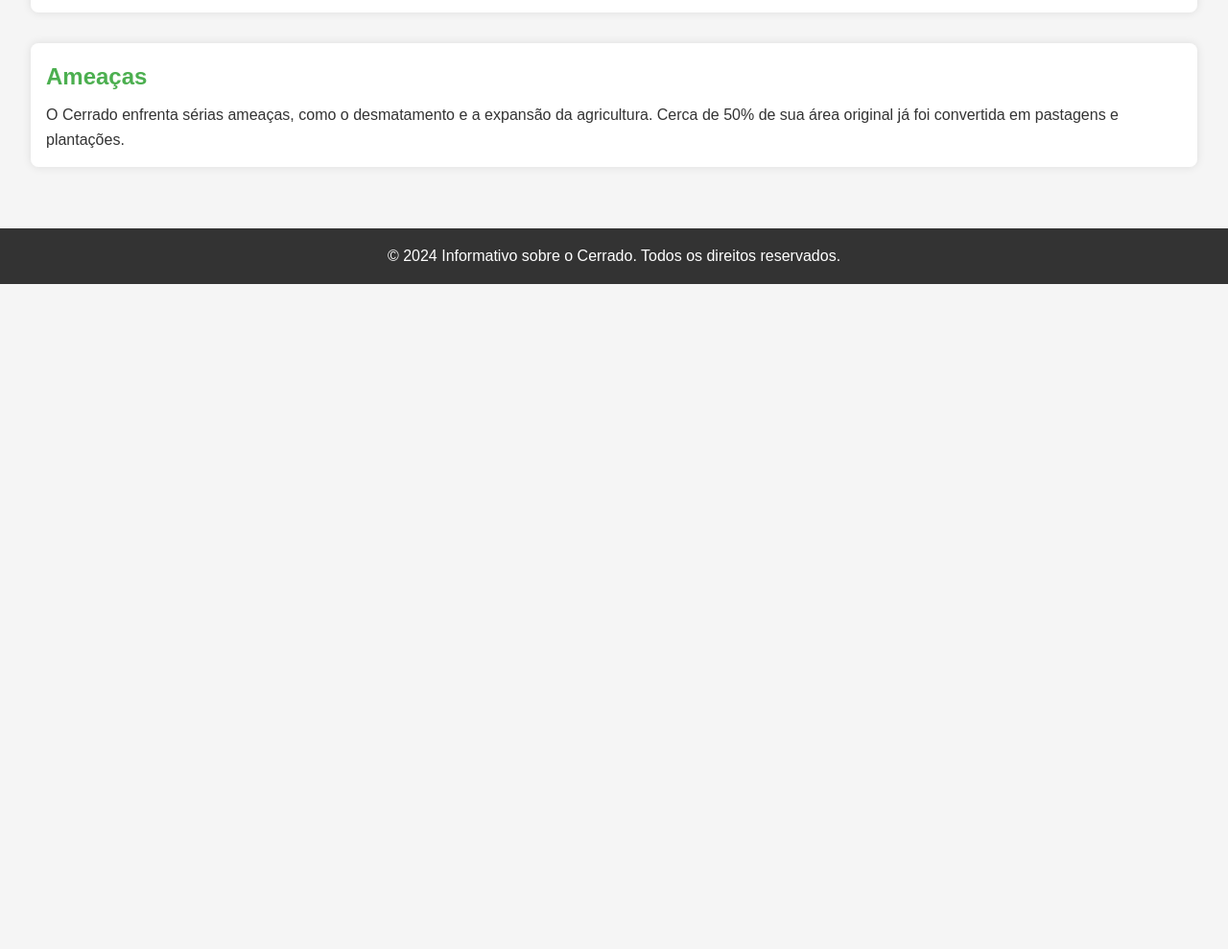
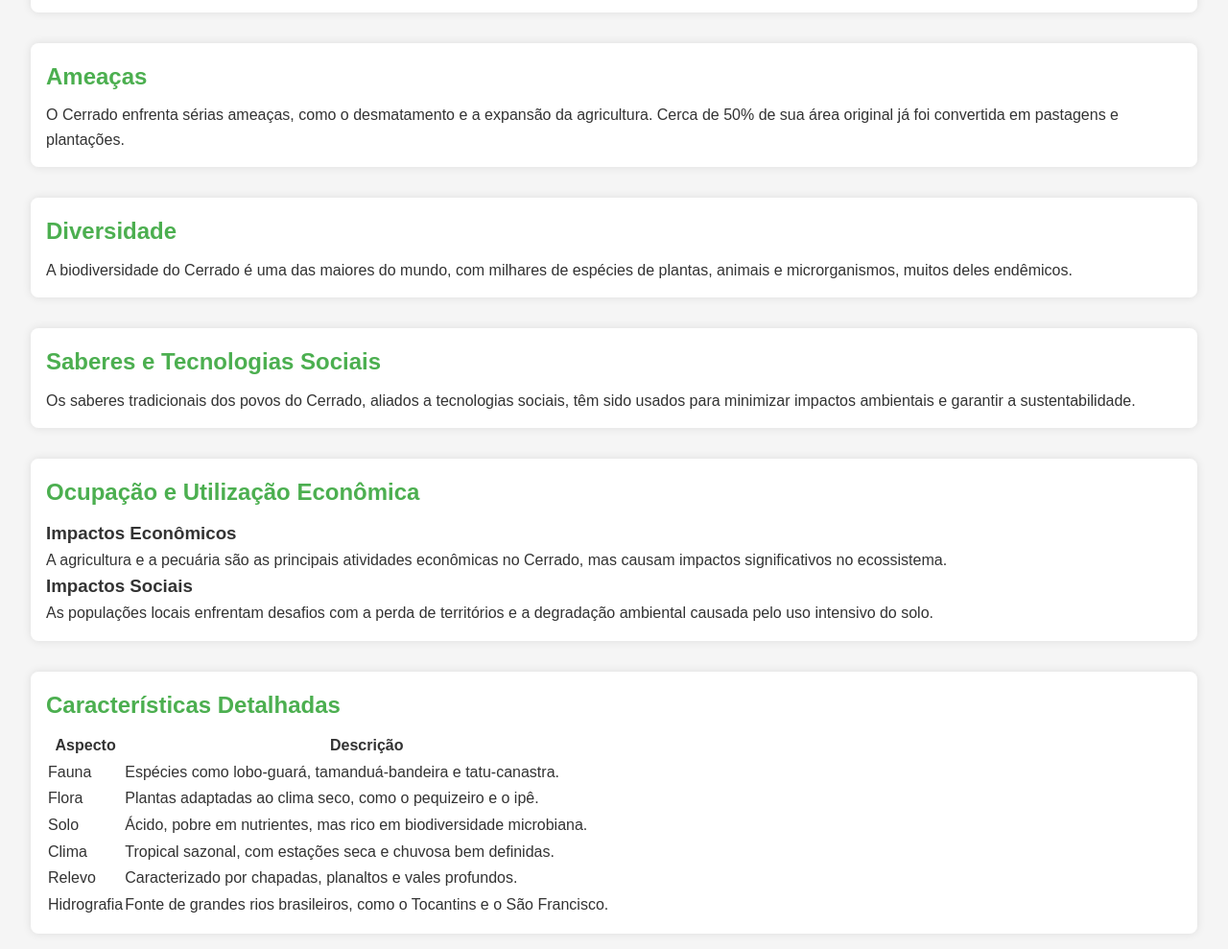
Before and after one commit to emanuelmsz/cerradohistoria, a plain HTML site: page index.html in a window 1280 px wide. Shown: the part 699-1688 px from the top of the page at 96% size. Before the commit the page ends 995 px from the top, so only its background shows below. Drawn offline with Linux system fonts and the light colour scheme.

Commit message:
adições do Pu

```diff
--- a/index.html
+++ b/index.html
@@ -16,6 +16,9 @@
         <li><a href="#fauna">Fauna</a></li>
         <li><a href="#flora">Flora</a></li>
         <li><a href="#ameacas">Ameaças</a></li>
+        <li><a href="#diversidade">Diversidade</a></li>
+        <li><a href="#saberes-tecnologias">Saberes e Tecnologias</a></li>
+        <li><a href="#ocupacao">Ocupação Econômica</a></li>
       </ul>
     </nav>
   </header>
@@ -45,10 +48,64 @@
       <h2>Ameaças</h2>
       <p>O Cerrado enfrenta sérias ameaças, como o desmatamento e a expansão da agricultura. Cerca de 50% de sua área original já foi convertida em pastagens e plantações.</p>
     </section>
+
+    <!-- coisas que o Pu colocou 👇 -->
+    <section id="diversidade">
+      <h2>Diversidade</h2>
+      <p>A biodiversidade do Cerrado é uma das maiores do mundo, com milhares de espécies de plantas, animais e microrganismos, muitos deles endêmicos.</p>
+    </section>
+
+    <section id="saberes-tecnologias">
+      <h2>Saberes e Tecnologias Sociais</h2>
+      <p>Os saberes tradicionais dos povos do Cerrado, aliados a tecnologias sociais, têm sido usados para minimizar impactos ambientais e garantir a sustentabilidade.</p>
+    </section>
+
+    <section id="ocupacao">
+      <h2>Ocupação e Utilização Econômica</h2>
+      <h3>Impactos Econômicos</h3>
+      <p>A agricultura e a pecuária são as principais atividades econômicas no Cerrado, mas causam impactos significativos no ecossistema.</p>
+      <h3>Impactos Sociais</h3>
+      <p>As populações locais enfrentam desafios com a perda de territórios e a degradação ambiental causada pelo uso intensivo do solo.</p>
+    </section>
+
+    <section id="caracteristicas-detalhadas">
+      <h2>Características Detalhadas</h2>
+      <table>
+        <thead>
+          <tr>
+            <th>Aspecto</th>
+            <th>Descrição</th>
+          </tr>
+        </thead>
+        <tbody>
+          <tr>
+            <td>Fauna</td>
+            <td>Espécies como lobo-guará, tamanduá-bandeira e tatu-canastra.</td>
+          </tr>
+          <tr>
+            <td>Flora</td>
+            <td>Plantas adaptadas ao clima seco, como o pequizeiro e o ipê.</td>
+          </tr>
+          <tr>
+            <td>Solo</td>
+            <td>Ácido, pobre em nutrientes, mas rico em biodiversidade microbiana.</td>
+          </tr>
+          <tr>
+            <td>Clima</td>
+            <td>Tropical sazonal, com estações seca e chuvosa bem definidas.</td>
+          </tr>
+          <tr>
+            <td>Relevo</td>
+            <td>Caracterizado por chapadas, planaltos e vales profundos.</td>
+          </tr>
+          <tr>
+            <td>Hidrografia</td>
+            <td>Fonte de grandes rios brasileiros, como o Tocantins e o São Francisco.</td>
+          </tr>
+        </tbody>
+      </table>
+    </section>
   </main>
-
-  <footer>
-    <p>&copy; 2024 Informativo sobre o Cerrado. Todos os direitos reservados.</p>
-  </footer>
 </body>
 </html>
+<!-- coisas que o Pu colocou 👆 -->
```
